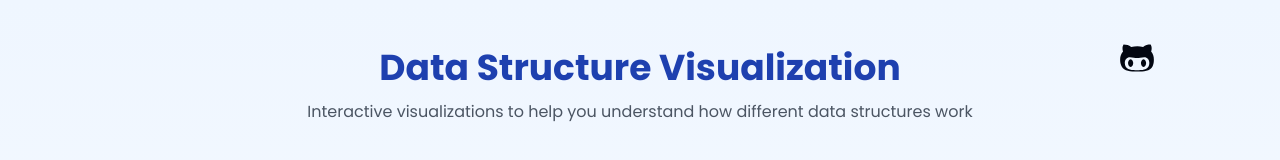
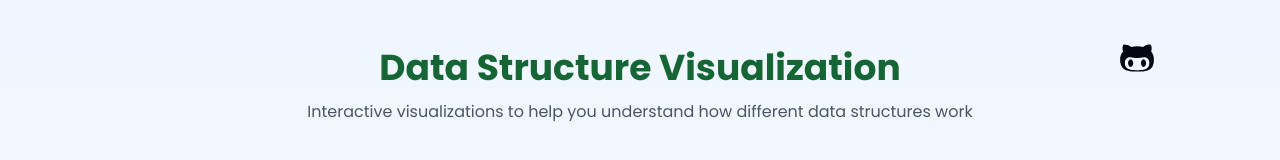
Before and after one commit to BryanLomerio/Data-Structures-playground, a React (Vite) app: page / in a window 1280 px wide. Shown: the top 160 px of the page. Built offline with nearby package versions, Linux system fonts and the light colour scheme.

Commit message:
chore: chaneg color

```diff
--- a/src/pages/LandingPage.jsx
+++ b/src/pages/LandingPage.jsx
@@ -44,7 +44,7 @@
     <div className="min-h-screen bg-gradient-to-b from-blue-50 to-white">
       <div className="container mx-auto px-4 py-12">
         <header className="mb-12 text-center">
-          <h1 className="text-4xl font-bold text-blue-800 mb-3">Data Structure Visualization</h1>
+          <h1 className="text-4xl font-bold text-green-800 mb-3">Data Structure Visualization</h1>
           <p className="text-gray-600 max-w-2xl mx-auto">
             Interactive visualizations to help you understand how different data structures work
           </p>
```
